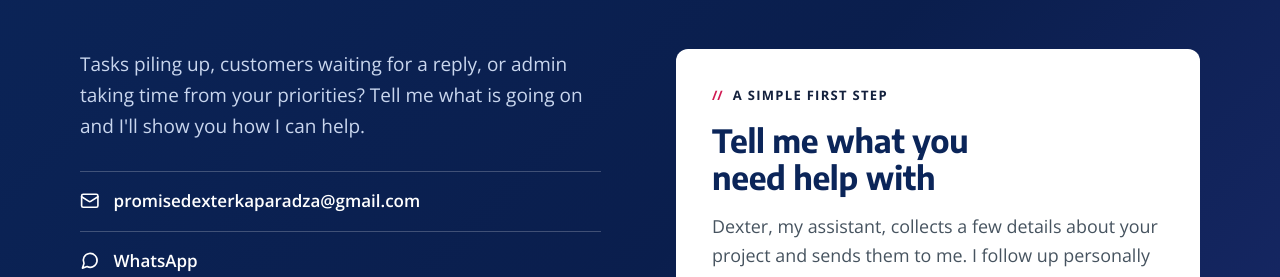
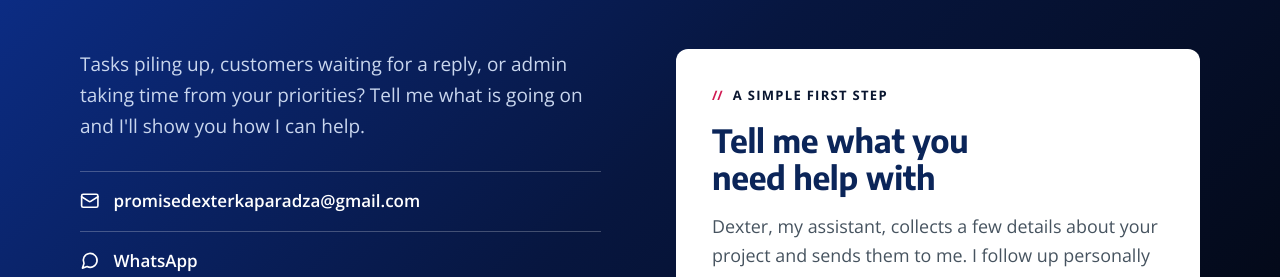
Before and after one commit to dexcky/main, a plain HTML site: page index.html in a window 1280 px wide. Shown: the part 8735-9012 px from the top of the page. Drawn offline with nearby package versions, Linux system fonts and the light colour scheme.

Commit message:
Redesign portfolio: gradient look, project management section

```diff
--- a/index.html
+++ b/index.html
@@ -53,33 +53,33 @@
     --font-body: 'Open Sans', system-ui, -apple-system, 'Segoe UI', Arial, sans-serif;
     --font-mono: 'Open Sans', system-ui, -apple-system, 'Segoe UI', Arial, sans-serif;
 
-    --bg: #081735;
-    --bg-2: #0E2147;
-    --surface: #0F2350;
+    --bg: #05080F;
+    --bg-2: #0B1325;
+    --surface: #0D1730;
     --heading: #FFFFFF;
-    --text: #E6EDFB;
-    --text-2: #C5D0EA;
-    --muted: #9DAED0;
-    --line: #1E3568;
-    --line-2: #2E4A86;
-    --accent: #FF7A9C;
-    --accent-hover: #FF9BB4;
+    --text: #E8EEF9;
+    --text-2: #C3CEE3;
+    --muted: #9AA9C4;
+    --line: #1B2A47;
+    --line-2: #2B4170;
+    --accent: #6DB3FF;
+    --accent-hover: #9CCBFF;
     --on-accent: #FFFFFF;
-    --btn-grad: linear-gradient(135deg, #C2154B 0%, #DF2A55 100%);
-    --btn-grad-hover: linear-gradient(135deg, #A91040 0%, #C81F48 100%);
-    --hero-grad: linear-gradient(135deg, #0B2559 0%, #081735 60%, #14123A 100%);
-    --tint-grad: linear-gradient(180deg, #0E2147 0%, #0A1A3B 100%);
-    --shadow: 0 12px 32px rgba(0, 0, 0, .35);
-    --inverse-bg: #0E2147;
-    --inverse-text: #E6EDFB;
-    --inverse-muted: #9DAED0;
-    --backdrop: rgba(0, 0, 0, .7);
-    --contact-bg: linear-gradient(135deg, #0B2559 0%, #0A1E4D 55%, #1A2A6B 100%);
+    --btn-grad: linear-gradient(135deg, #2D7BFF 0%, #0B47D6 100%);
+    --btn-grad-hover: linear-gradient(135deg, #1F6BFF 0%, #0839B0 100%);
+    --hero-grad: linear-gradient(135deg, #0C2260 0%, #070E24 45%, #020409 100%);
+    --tint-grad: linear-gradient(180deg, #0B1428 0%, #060B16 100%);
+    --shadow: 0 14px 36px rgba(0, 0, 0, .55);
+    --inverse-bg: #0B1325;
+    --inverse-text: #E8EEF9;
+    --inverse-muted: #9AA9C4;
+    --backdrop: rgba(0, 0, 0, .75);
+    --contact-bg: linear-gradient(135deg, #0D3399 0%, #07163F 50%, #020409 100%);
     --contact-text: #FFFFFF;
     --contact-muted: #C9D6EE;
-    --contact-line: rgba(255, 255, 255, .22);
+    --contact-line: rgba(255, 255, 255, .24);
     --contact-card: #FFFFFF;
-    --contact-card-text: #14213D;
+    --contact-card-text: #0A1630;
     --grid: rgba(255, 255, 255, .04);
 
     --ease-out: cubic-bezier(0.23, 1, 0.32, 1);
@@ -87,6 +87,8 @@
     color-scheme: dark;
   }
   :root[data-theme="light"] {
+    --btn-grad: linear-gradient(135deg, #C2154B 0%, #DF2A55 100%);
+    --btn-grad-hover: linear-gradient(135deg, #A91040 0%, #C81F48 100%);
     --bg: #FFFFFF;
     --bg-2: #F0F5FB;
     --surface: #FFFFFF;
@@ -468,6 +470,26 @@
   @media (max-width: 480px) { #dx-box { right: 12px; width: calc(100vw - 24px); } #dx-launcher { right: 14px; } }
 
 
+
+  /* ---------- Dark theme: blue, white and a little black ---------- */
+  :root[data-theme="dark"] ::selection { background: #2D7BFF; }
+  :root[data-theme="dark"] #progress { background: linear-gradient(90deg, #2D7BFF, #BFDDFF); }
+  :root[data-theme="dark"] .btn-primary { box-shadow: 0 8px 22px rgba(45, 123, 255, .35); }
+  :root[data-theme="dark"] .hero h1 em { background: linear-gradient(90deg, #2D7BFF, #BFDDFF); background-repeat: no-repeat; background-position: 0 94%; background-size: 0 0.13em; animation: underline 800ms 1000ms var(--ease-out) forwards; }
+  :root[data-theme="dark"] .hero { background: var(--hero-grad); }
+  :root[data-theme="dark"] .navy { background: linear-gradient(165deg, #0B2A7A 0%, #07163F 52%, #02040A 100%); }
+  :root[data-theme="dark"] .navy .kicker::before { color: #7DB9FF; }
+  :root[data-theme="dark"] .navy .steps::after { background: linear-gradient(90deg, #2D7BFF, #BFDDFF); }
+  :root[data-theme="dark"] .navy .steps .s { background: #050B1C; border-color: #7DB9FF; color: #BFDDFF; }
+  :root[data-theme="dark"] .contact .kicker::before { color: #7DB9FF; }
+  :root[data-theme="dark"] .intake .kicker, :root[data-theme="dark"] .intake h3 { color: #0A1630; }
+  :root[data-theme="dark"] .intake .kicker::before { color: #1F6BFF; }
+  :root[data-theme="dark"] .svc .idx, :root[data-theme="dark"] .sample .tag { color: #7DB9FF; }
+  :root[data-theme="dark"] .proj, :root[data-theme="dark"] .svc, :root[data-theme="dark"] .skill-group, :root[data-theme="dark"] .sample, :root[data-theme="dark"] .quote, :root[data-theme="dark"] .board { background: linear-gradient(160deg, #0F1C3A 0%, #0A1226 100%); }
+  :root[data-theme="dark"] .chip > div { background: #0A1226; box-shadow: none; }
+  :root[data-theme="dark"] .marquee-half span::after { color: #4C94FF; }
+  :root[data-theme="dark"] .avatar { border-color: #4C94FF; color: #BFDDFF; }
+  :root[data-theme="dark"] .status, :root[data-theme="dark"] .site-header { background: rgba(5, 8, 15, .96); }
 
   #dx-launcher, .dx-send { background: var(--btn-grad); color: #FFFFFF; }
   #dx-launcher:hover, .dx-send:hover { background: var(--btn-grad-hover); }
@@ -892,7 +914,7 @@ function initTheme() {
     btn.innerHTML = dark ? ICON_SUN : ICON_MOON;
     btn.setAttribute('aria-label', dark ? 'Switch to light mode' : 'Switch to dark mode');
     var meta = document.querySelector('meta[name="theme-color"]');
-    if (meta) meta.setAttribute('content', dark ? '#081735' : '#FFFFFF');
+    if (meta) meta.setAttribute('content', dark ? '#05080F' : '#FFFFFF');
   }
   btn.addEventListener('click', function () {
     var next = document.documentElement.getAttribute('data-theme') === 'dark' ? 'light' : 'dark';
```
